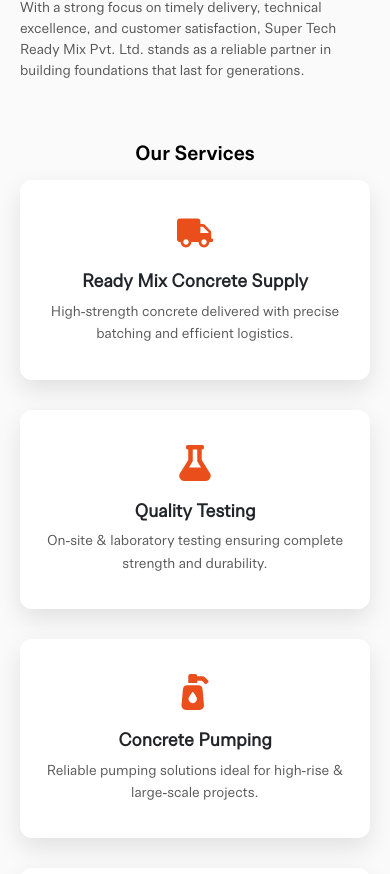
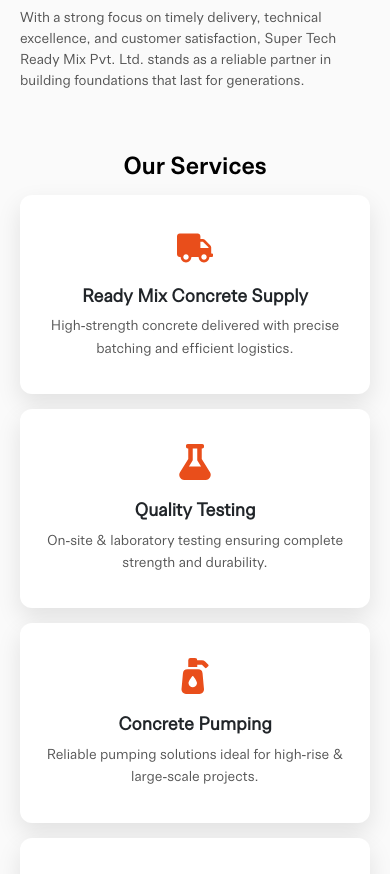
Before and after one commit to palak-parwani/rmc-website, a Next.js app: page / in a window 390 px wide. Shown: the part 1094-1968 px from the top of the page. Built offline with nearby package versions, Linux system fonts and the light colour scheme.

Commit message:
add animation in banner

```diff
--- a/src/components/HeroBanner/HeroBanner.jsx
+++ b/src/components/HeroBanner/HeroBanner.jsx
@@ -10,6 +10,7 @@
         <Row className={`align-items-center ${styles.padding}`}>
           {/* LEFT CONTENT */}
           <Col md={7}>
+            <div className={styles.textAnimate}>
               <h1 className={styles.title}>
                 Premium Ready-Mix Concrete for Strong & Reliable Construction
               </h1>
@@ -20,7 +21,6 @@
                 delivery for residential, commercial, and infrastructure projects.
               </p>
 
-            {/* CTA Buttons */}
               <div className={styles.btnGroup}>
                 <a href=" /contactus">
                   <Button className={styles.primaryBtn}>
@@ -34,7 +34,9 @@
                   </Button>
                 </a>
               </div>
+            </div>
           </Col>
+
         </Row>
       </div>
     </section>
--- a/src/components/HeroBanner/HeroBanner.module.css
+++ b/src/components/HeroBanner/HeroBanner.module.css
@@ -29,6 +29,7 @@
   position: relative;
   z-index: 2;
   max-width: 600px;
+  animation: slideFromLeft 0.8s ease-out forwards;
 }
 
 .subtitle {
@@ -39,6 +40,9 @@
   max-width: 550px;
   position: relative;
   z-index: 2;
+  animation: slideFromLeft 0.9s ease-out forwards;
+  animation-delay: 0.15s;
+  opacity: 0;
 }
 
 /* Buttons */
@@ -48,6 +52,9 @@
   margin-bottom: 40px;
   position: relative;
   z-index: 2;
+  animation: slideFromLeft 1s ease-out forwards;
+  animation-delay: 0.3s;
+  opacity: 0;
 }
 
 .primaryBtn {
@@ -103,11 +110,32 @@
 .padding {
   padding: 44px 26px;
 }
-@media (max-width: 1024px){
-  .title{
+
+@keyframes slideFromLeft {
+  from {
+    opacity: 0;
+    transform: translateX(-50px);
+  }
+
+  to {
+    opacity: 1;
+    transform: translateX(0);
+  }
+}
+
+.textAnimate {
+  animation: slideFromLeft 1s ease-out forwards;
+  position: relative;
+  z-index: 2;
+}
+
+
+@media (max-width: 1024px) {
+  .title {
     font-size: 28px;
   }
-  .subtitle{
+
+  .subtitle {
     font-size: 14px;
   }
 }
--- a/src/components/Services/Services.module.css
+++ b/src/components/Services/Services.module.css
@@ -1,8 +1,6 @@
 .section {
   padding: 60px 0;
 }
-
-
 
 .grid {
   display: grid;
@@ -14,19 +12,21 @@
   background: #fff;
   border-radius: 12px;
   overflow: hidden;
-  box-shadow: 0 10px 25px rgba(0,0,0,0.1);
+  box-shadow: 0 10px 25px rgba(0, 0, 0, 0.1);
   transition: .3s ease;
 }
 
 .card:hover {
   transform: translateY(-6px);
 }
-.head{
+
+.head {
   margin-bottom: 8px;
   font-size: 18px;
   font-weight: 700;
 }
-.subhead{
+
+.subhead {
   color: #555;
   /* max-width: 180px; */
   /* margin: 0 auto; */
@@ -50,3 +50,9 @@
   color: #e94e1b;
   margin-bottom: 15px;
 }
+
+@media (max-width: 600px){
+  .grid{
+    gap: 15px;
+  }
+}
--- a/src/styles/globals.css
+++ b/src/styles/globals.css
@@ -153,7 +153,7 @@
   }
 
   .heading2 {
-    font-size: 20px;
+    font-size: 24px;
   }
 
   .desc {
```
Lines whose indentation alone changed are shown as unchanged.
